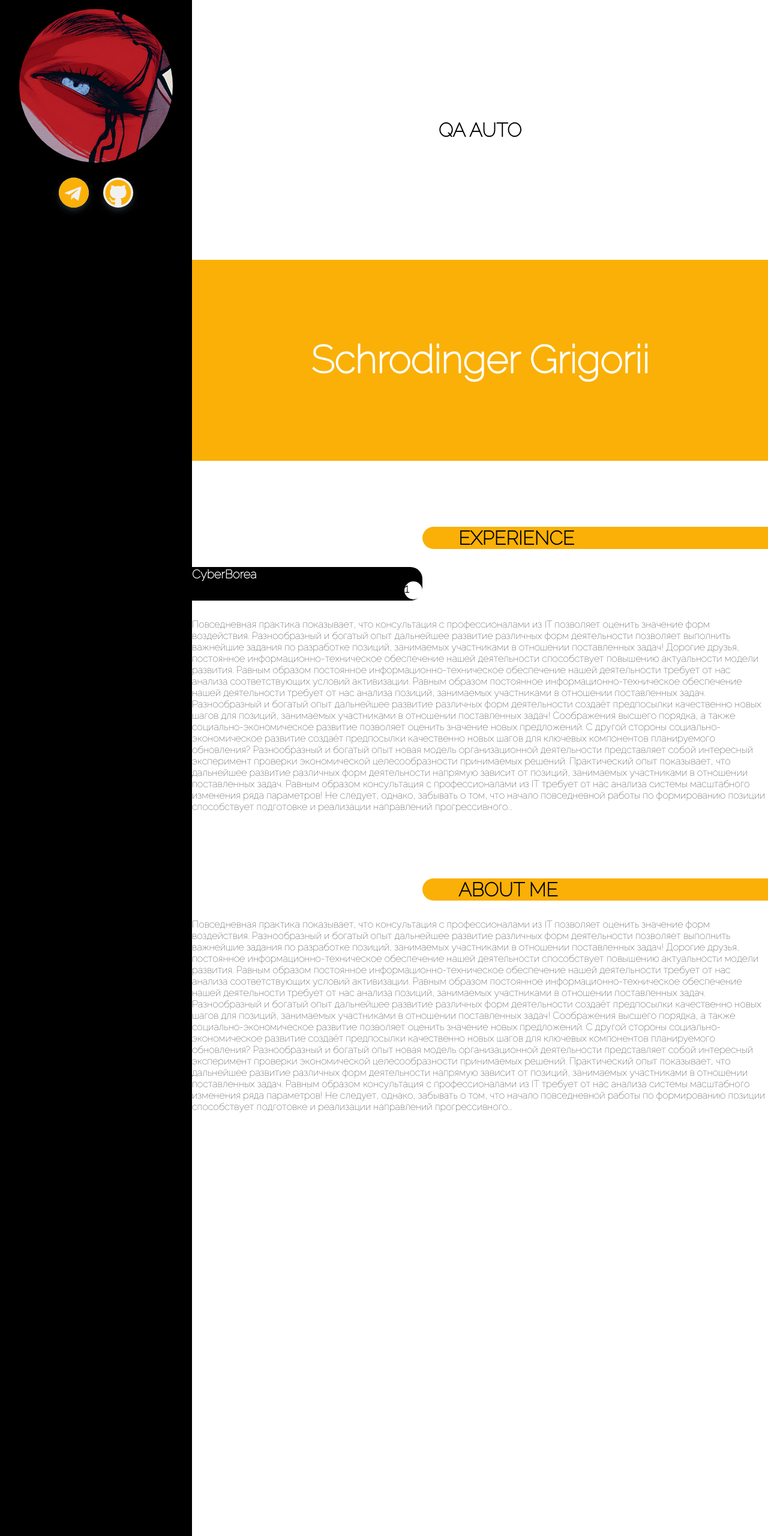
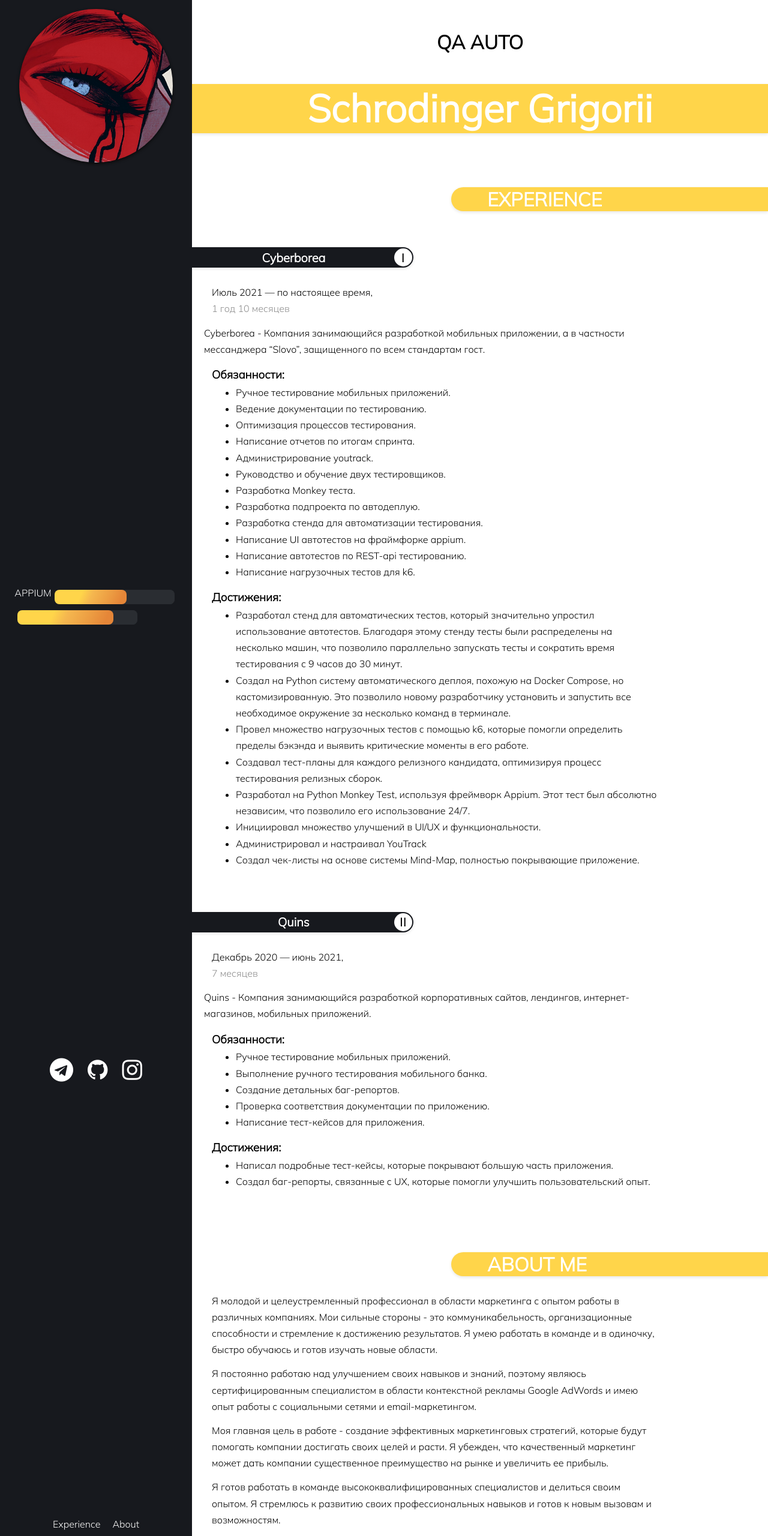
Before and after one commit to GrigoriiSchrodinger/FlaskWebsite, a Flask app: page / in a window 1280 px wide. Shown: the whole page at 60% size. Run offline with Flask 3, Linux system fonts and the light colour scheme.

Commit message:
Feature: add normal content and style refork

```diff
--- a/src/static/css/style.css
+++ b/src/static/css/style.css
@@ -1,7 +1,7 @@
-@import url('https://fonts.googleapis.com/css2?family=Raleway:wght@100&display=swap');
+@import url('https://fonts.googleapis.com/css2?family=Mulish:wght@200;300&family=Raleway:wght@100&display=swap');
 
+/*---------------------------------------------------Общая Часть---------------------------------------------------*/
 * {
-    padding: 0;
     margin: 0;
 }
 
@@ -9,109 +9,155 @@ body {
     background-color: #000000;
 }
 
-h1 {
-    color: white;
-    font-family: 'Raleway', sans-serif;
+h1, h2, h3{
+    font-family: 'Mulish', sans-serif;
+}
+
+h2 {
+    font-family: 'Mulish', sans-serif;
 }
 
 p {
-    color: black;
-    font-family: 'Raleway', sans-serif;
+    font-family: 'Mulish', sans-serif;
+}
+
+ul {
+    font-family: 'Mulish', sans-serif;
 }
 
 .wrapper {
-  display: flex;
+    display: flex;
     position: fixed;
 }
 
-.left-side {
-    background-color: #000000;
-    flex-basis: 25%;
-        display: flex;
-    flex-direction: column;
+.navigator-bar {
+  background-color: #17191e;
 }
 
-.image-side {
+nav ul {
+  display: flex;
+  justify-content: center;
+  list-style: none;
+  margin: 0;
+  padding: 0;
+}
+
+
+nav a {
+  display: block;
+  color: white;
+  text-decoration: none;
+  padding: 10px;
+    border-radius: 50px;
+
+}
+
+nav a:hover {
+  background-color: #191d21;
+}
+
+
+/*---------------------------------------------------ЛЕВАЯ СТОРОНА---------------------------------------------------*/
+
+.progress-bar{
+    display: flex;
+    flex-direction: column;
+
+}
+
+.text-progress-bar {
+    display: flex;
+    flex-direction: row;
+}
+
+.text-progress-bar p {
+    color: white;
+}
+
+progress {
+  width: 200px;
+  height: 24px;
+  background: #2a2d32;
+  border-radius: 8px;
+    margin: 5px;
+
+}
+
+progress::-webkit-progress-bar {
+  width: 200px;
+  height: 24px;
+  background: #2a2d32;
+  border-radius: 8px;
+}
+
+progress::-webkit-progress-value {
+  background: linear-gradient(
+      113.96deg,
+      #ffd54a 36.35%,
+      #f5b74f 50.48%,
+      #ec9c42 74.02%,
+      #e58638 90.5%
+    ),
+    #ffd54a;
+  width: 200px;
+  height: 24px;
+  border-radius: 8px;
+}
+
+progress::-moz-progress-bar {
+  width: 200px;
+  height: 24px;
+  background: #2a2d32;
+  border-radius: 8px;
+}
+
+.left-side {
+    background-color: #17191e;
+    flex-basis: 25%;
+    display: flex;
+    flex-direction: column;
+    align-items: center;
+    justify-content: space-between;
+}
+
+.image-container {
     width: 80%;
     margin: 15px auto 0;
+    position: relative;
+    display: inline-block;
+
 }
 
-.image-side img {
+.avatar {
     border-radius: 50%;
-    box-shadow: 0 0 0 1px;
-    display: inline-block;
-    flex-shrink: 0;
-    line-height: 1;
-    overflow: hidden;
-    vertical-align: middle;
-}
-
-.logo {
+    display: block;
     width: 100%;
-    height: 100%;
+    height: auto;
+    box-shadow: 0 2px 5px rgb(9, 9, 9);
 }
 
 .media {
     text-align: center;
-    margin-top: 15px;
 }
 
 .icon {
     display: inline-block;
-    width: 50px;
-    height: 50px;
-    background: #f1f1f1;
     margin: 10px;
-    border-radius: 50%;
-    box-shadow: 0 5px 15px -5px #535c68;
-    color: #fab007;
-    overflow: hidden;
+    color: #ffffff;
     position: relative;
 }
 
 .icon i {
-    font-size: 50px;
+    font-size: 39px;
     transition: 0.3s linear;
 }
 
 .icon:hover i {
     transform: scale(1.3);
-    color: #f1f1f1;
+    color: #ffd54a;
 }
 
-.icon::before {
-    content: "";
-    position: absolute;
-    width: 120%;
-    height: 120%;
-    background: #fab007;
-    transform: rotate(45deg);
-    left: -110%;
-    top: 90%;
-}
-
-.icon:hover::before {
-    animation: pounce 0.7s 1;
-    top: -10%;
-    left: -10%;
-}
-
-@keyframes pounce {
-    0% {
-        left: -110%;
-        top: 90%;
-    }
-    50% {
-        left: 10%;
-        top: -30%;
-    }
-    100% {
-        top: -10%;
-        left: -10%;
-    }
-}
-
-
+/*---------------------------------------------------ПРАВАЯ СТОРОНА---------------------------------------------------*/
 
 .right-side {
     height: 100vh;
@@ -128,14 +174,15 @@ p {
     width: 100%;
     height: 13%;
     margin-top: 50px;
-    background-color: #fab007;
+    background-color: #ffd54a;
     display: flex;
     justify-content: center;
+    box-shadow: 0 2px 5px rgba(0, 0, 0, 0.1);
     padding-bottom: 2px;
 }
 
 .name-side h1 {
-    margin: auto;
+    color: white;
     font-size: 64px;
 }
 
@@ -160,54 +207,64 @@ p {
 }
 
 .band-yellow {
-    width: 60%;
+    width: 55%;
     border-bottom-left-radius: 20px;
     border-top-left-radius: 20px;
-    margin-top: 110px;
-    background-color: #fab007;
+    margin-top: 90px;
+    background-color: #ffd54a;
+    box-shadow: 0 2px 5px rgba(0, 0, 0, 0.1);
+
 }
 
 .band-yellow h1 {
-    color: black;
+    color: white;
     margin-left: 60px;
 }
 
 .band-black {
-    width: 40%;
-    border-bottom-right-radius: 20px;
-    border-top-right-radius: 20px;
-    margin-top: 30px;
-    background-color: black;
-    padding-bottom: 2px;
+    margin-top: 60px;
+    width: 38%;
+    display: flex;
+    align-items: center;
+    justify-content: space-between;
+    padding: 2px;
+    background-color: #17191e;
+    border-radius: 0 20px 20px 0;
+    box-shadow: 0 2px 5px rgba(0, 0, 0, 0.1);
+}
+
+.number {
+    display: flex;
+    align-items: center;
+    justify-content: center;
+    width: 30px;
+    height: 30px;
+    background-color: #ffffff;
+    color: #020202;
+    border-radius: 50%;
+    font-size: 20px;
 }
 
 .band-black h1 {
-    /*margin-left: 70%;*/
+    margin: 0;
     font-size: 20px;
+    text-align: center;
+    flex: 1;
+    color: white;
 }
 
-
-.munberWrapper{
-    width: 100%;
-    display: flex;
-    justify-content: flex-end;
-}
-.number {
-    width: 30px;
-    height: 30px;
-    border-radius: 50%;
-    background: white;
-
-}
-
-.number h1 {
-    color: black;
+.body-text {
+    margin: 13px;
 }
 
 .content {
-    padding-top: 10px;
+    width: 80%;
+    line-height: 1.7;
+    margin-top: 15px;
+    margin-left: 20px;
 }
 
-.content p {
-    margin-top: 20px;
+.content h1, h2 {
+    margin-top: 10px;
+    color: black;
 }
--- a/src/templates/index.html
+++ b/src/templates/index.html
@@ -9,9 +9,19 @@
 <body>
 <div class="wrapper">
     <div class="left-side">
-        <div class="image-side">
-            <img alt="avatar" class="logo" src="../static/image/logo.png">
+        <div class="image-container">
+            <img alt="avatar" class="avatar" src="../static/image/logo.png">
         </div>
+
+
+        <div class="progress-bar">
+            <div class="text-progress-bar">
+                <p>APPIUM</p>
+            <progress class="progress" max="100" value="60">60%</progress>
+            </div>
+            <progress class="progress" max="100" value="80">80%</progress>
+        </div>
+
         <div class="media">
             <a class="icon" href="#">
                 <i aria-hidden="true" class="fa fa-telegram"></i>
@@ -19,89 +29,158 @@
             <a class="icon" href="#">
                 <i aria-hidden="true" class="fa fa-github"></i>
             </a>
+            <a class="icon" href="#">
+                <i aria-hidden="true" class="fa fa-instagram"></i>
+            </a>
+        </div>
+        <div class="navigator-bar">
+            <nav>
+                <ul>
+                    <li><a href="#experience">Experience</a></li>
+                    <li><a href="#about">About</a></li>
+                </ul>
+            </nav>
         </div>
     </div>
     <div class="right-side">
         <div class="area-of-work-side">
             <h1>QA AUTO</h1>
         </div>
+
         <div class="name-side">
             <h1>Schrodinger Grigorii</h1>
         </div>
+
         <div class="Harper">
-            <div class="band-yellow">
+            <div class="band-yellow" id="experience">
                 <h1>EXPERIENCE</h1>
             </div>
         </div>
         <div class="band-black">
-                <h1>CyberBorea</h1>
-               <div class="munberWrapper">
+            <h1>Cyberborea</h1>
             <div class="number">
-                        <h1>1</h1>
+                <p>&#8544;</p>
             </div>
         </div>
-
+        <div class="content">
+            <div class="body-text">
+                <p>Июль 2021 — по настоящее время,</p>
+                <p style="color: rgba(0,0,0,0.45)"> 1 год 10 месяцев</p>
+            </div>
+            <p>Cyberborea - Компания занимающийся разработкой мобильных приложении, а в частности мессанджера “Slovo”,
+                защищенного по всем стандартам гост.</p>
+            <div class="body-text">
+                <h3>Обязанности:</h3>
+                <ul>
+                    <li>Ручное тестирование мобильных приложений.</li>
+                    <li>Ведение документации по тестированию.</li>
+                    <li>Оптимизация процессов тестирования.</li>
+                    <li>Написание отчетов по итогам спринта.</li>
+                    <li>Администрирование youtrack.</li>
+                    <li>Руководство и обучение двух тестировщиков.</li>
+                    <li>Разработка Monkey теста.</li>
+                    <li>Разработка подпроекта по автодеплую.</li>
+                    <li>Разработка стенда для автоматизации тестирования.</li>
+                    <li>Написание UI автотестов на фраймфорке appium.</li>
+                    <li>Написание автотестов по REST-api тестированию.</li>
+                    <li>Написание нагрузочных тестов для k6.</li>
+                </ul>
+            </div>
+            <div class="body-text">
+                <h3>Достижения:</h3>
+                <ul>
+                    <li>Разработал стенд для автоматических тестов, который значительно упростил использование
+                        автотестов.
+                        Благодаря этому стенду тесты были распределены на несколько машин, что позволило параллельно
+                        запускать тесты и сократить время тестирования с 9 часов до 30 минут.
+                    </li>
+                    <li>Создал на Python систему автоматического деплоя, похожую на Docker Compose, но
+                        кастомизированную.
+                        Это позволило новому разработчику установить и запустить все необходимое окружение за несколько
+                        команд в терминале.
+                    </li>
+                    <li>Провел множество нагрузочных тестов с помощью k6, которые помогли определить пределы бэкэнда и
+                        выявить критические моменты в его работе.
+                    </li>
+                    <li>Создавал тест-планы для каждого релизного кандидата, оптимизируя процесс тестирования релизных
+                        сборок.
+                    </li>
+                    <li>Разработал на Python Monkey Test, используя фреймворк Appium. Этот тест был абсолютно независим,
+                        что
+                        позволило его использование 24/7.
+                    </li>
+                    <li>Инициировал множество улучшений в UI/UX и функциональности.</li>
+                    <li>Администрировал и настраивал YouTrack</li>
+                    <li>Создал чек-листы на основе системы Mind-Map, полностью покрывающие приложение.</li>
+                </ul>
+            </div>
+        </div>
+        <div class="band-black">
+            <h1>Quins</h1>
+            <div class="number">
+                <p>&#8544;&#8544;</p>
+            </div>
         </div>
         <div class="content">
-            <p>
-                Повседневная практика показывает, что консультация с профессионалами из IT позволяет оценить значение
-                форм воздействия. Разнообразный и богатый опыт дальнейшее развитие различных форм деятельности позволяет
-                выполнить важнейшие задания по разработке позиций, занимаемых участниками в отношении поставленных
-                задач! Дорогие друзья, постоянное информационно-техническое обеспечение нашей деятельности способствует
-                повышению актуальности модели развития.
-
-                Равным образом постоянное информационно-техническое обеспечение нашей деятельности требует от нас
-                анализа соответствующих условий активизации. Равным образом постоянное информационно-техническое
-                обеспечение нашей деятельности требует от нас анализа позиций, занимаемых участниками в отношении
-                поставленных задач. Разнообразный и богатый опыт дальнейшее развитие различных форм деятельности создаёт
-                предпосылки качественно новых шагов для позиций, занимаемых участниками в отношении поставленных задач!
-                Соображения высшего порядка, а также социально-экономическое развитие позволяет оценить значение новых
-                предложений.
-
-                С другой стороны социально-экономическое развитие создаёт предпосылки качественно новых шагов для
-                ключевых компонентов планируемого обновления? Разнообразный и богатый опыт новая модель организационной
-                деятельности представляет собой интересный эксперимент проверки экономической целесообразности
-                принимаемых решений. Практический опыт показывает, что дальнейшее развитие различных форм деятельности
-                напрямую зависит от позиций, занимаемых участниками в отношении поставленных задач. Равным образом
-                консультация с профессионалами из IT требует от нас анализа системы масштабного изменения ряда
-                параметров!
-
-                Не следует, однако, забывать о том, что начало повседневной работы по формированию позиции способствует
-                подготовке и реализации направлений прогрессивного...
-            </p>
+            <div class="body-text">
+                <p>Декабрь 2020 — июнь 2021,</p>
+                <p style="color: rgba(0,0,0,0.45)"> 7 месяцев</p>
+            </div>
+            <p>Quins - Компания занимающийся разработкой корпоративных сайтов, лендингов, интернет-магазинов, мобильных
+                приложений.</p>
+            <div class="body-text">
+                <h3>Обязанности:</h3>
+                <ul>
+                    <li>Ручное тестирование мобильных приложений.</li>
+                    <li>Выполнение ручного тестирования мобильного банка.</li>
+                    <li>Создание детальных баг-репортов.</li>
+                    <li>Проверка соответствия документации по приложению.</li>
+                    <li>Написание тест-кейсов для приложения.</li>
+                </ul>
+            </div>
+            <div class="body-text">
+                <h3>Достижения:</h3>
+                <ul>
+                    <li>Написал подробные тест-кейсы, которые покрывают большую часть приложения.</li>
+                    <li>Создал баг-репорты, связанные с UX, которые помогли улучшить пользовательский опыт.</li>
+                </ul>
+            </div>
         </div>
         <div class="Harper">
             <div class="band-yellow">
                 <h1>ABOUT ME</h1>
             </div>
         </div>
-        <div class="content">
+        <div class="content" id="about">
+            <div class="body-text">
                 <p>
-                Повседневная практика показывает, что консультация с профессионалами из IT позволяет оценить
-                значение форм воздействия. Разнообразный и богатый опыт дальнейшее развитие различных форм
-                деятельности позволяет выполнить важнейшие задания по разработке позиций, занимаемых участниками в
-                отношении поставленных задач! Дорогие друзья, постоянное информационно-техническое обеспечение нашей
-                деятельности способствует повышению актуальности модели развития.
-
-                Равным образом постоянное информационно-техническое обеспечение нашей деятельности требует от нас
-                анализа соответствующих условий активизации. Равным образом постоянное информационно-техническое
-                обеспечение нашей деятельности требует от нас анализа позиций, занимаемых участниками в отношении
-                поставленных задач. Разнообразный и богатый опыт дальнейшее развитие различных форм деятельности
-                создаёт предпосылки качественно новых шагов для позиций, занимаемых участниками в отношении
-                поставленных задач! Соображения высшего порядка, а также социально-экономическое развитие позволяет
-                оценить значение новых предложений.
-
-                С другой стороны социально-экономическое развитие создаёт предпосылки качественно новых шагов для
-                ключевых компонентов планируемого обновления? Разнообразный и богатый опыт новая модель
-                организационной деятельности представляет собой интересный эксперимент проверки экономической
-                целесообразности принимаемых решений. Практический опыт показывает, что дальнейшее развитие
-                различных форм деятельности напрямую зависит от позиций, занимаемых участниками в отношении
-                поставленных задач. Равным образом консультация с профессионалами из IT требует от нас анализа
-                системы масштабного изменения ряда параметров!
-
-                Не следует, однако, забывать о том, что начало повседневной работы по формированию позиции
-                способствует подготовке и реализации направлений прогрессивного...
+                    Я молодой и целеустремленный профессионал в области маркетинга с опытом работы в различных
+                    компаниях.
+                    Мои сильные стороны - это коммуникабельность, организационные способности и стремление к достижению
+                    результатов. Я умею работать в команде и в одиночку, быстро обучаюсь и готов изучать новые области.
                 </p>
+            </div>
+            <div class="body-text">
+                <p>
+                    Я постоянно работаю над улучшением своих навыков и знаний, поэтому являюсь сертифицированным
+                    специалистом в области контекстной рекламы Google AdWords и имею опыт работы с социальными сетями и
+                    email-маркетингом.
+                </p>
+            </div>
+            <div class="body-text">
+                <p>
+                    Моя главная цель в работе - создание эффективных маркетинговых стратегий, которые будут помогать
+                    компании достигать своих целей и расти. Я убежден, что качественный маркетинг может дать компании
+                    существенное преимущество на рынке и увеличить ее прибыль.
+                </p>
+            </div>
+            <div class="body-text">
+                <p>
+                    Я готов работать в команде высококвалифицированных специалистов и делиться своим опытом. Я стремлюсь
+                    к
+                    развитию своих профессиональных навыков и готов к новым вызовам и возможностям.
+                </p>
+            </div>
         </div>
     </div>
 </div>
```
Lines whose indentation alone changed are shown as unchanged.
